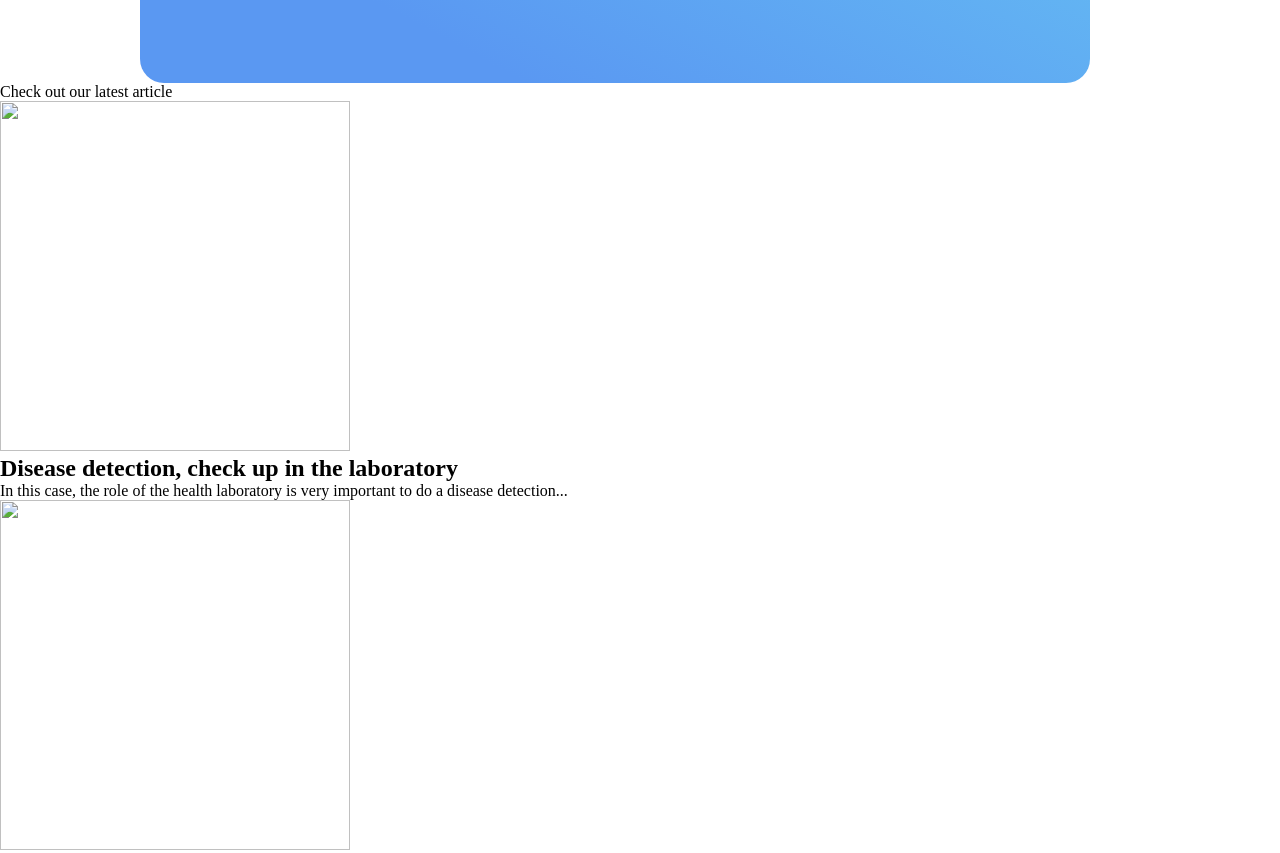
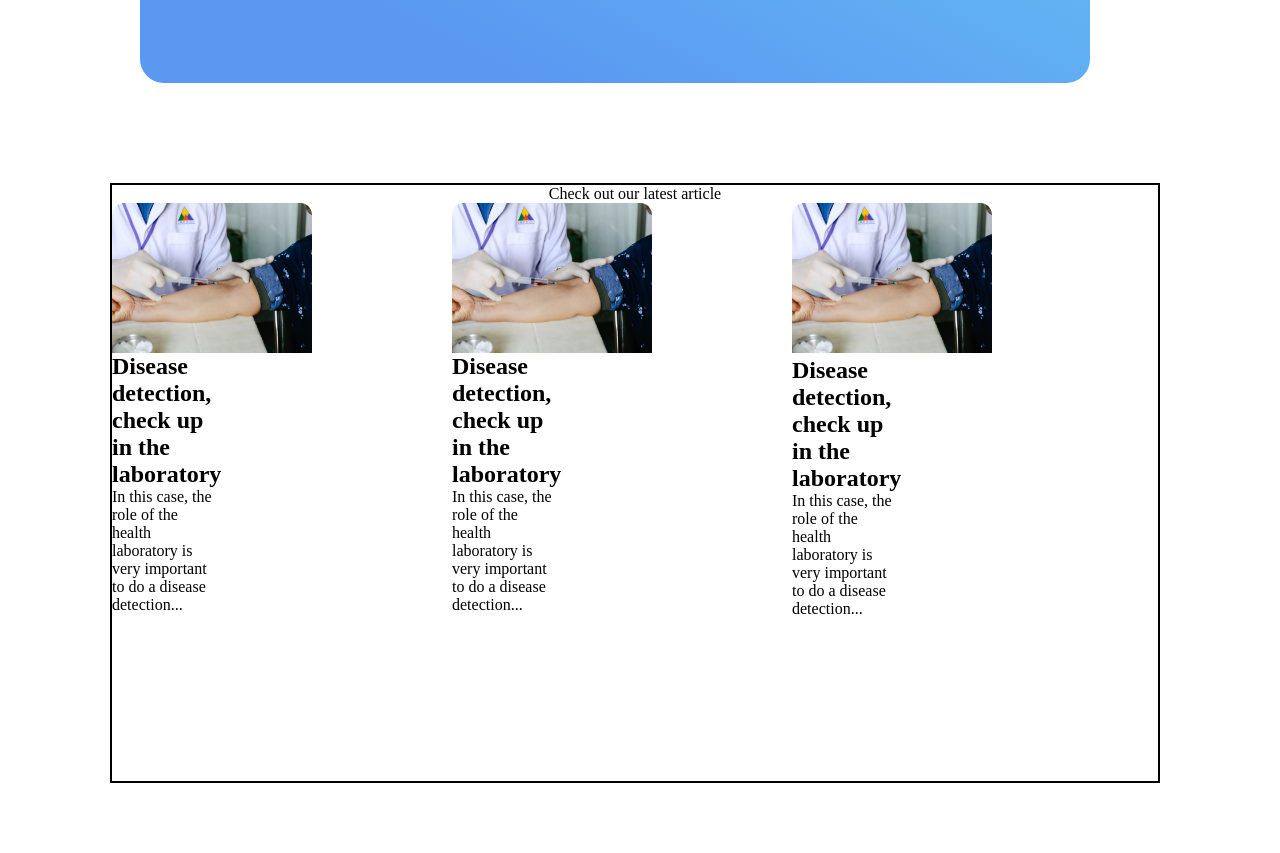
Before and after one commit to trilok-codes/Project1, a plain HTML site: page index.html in a window 1280 px wide. Shown: the part 2882-3735 px from the top of the page. After the commit the page ends 3665 px from the top, so only its background shows below. Drawn offline with Linux system fonts and the light colour scheme.

Commit message:
some changes in project 1

```diff
--- a/index.html
+++ b/index.html
@@ -125,7 +125,7 @@
     <div class="latest">Check out our latest article</div>
     <div class="white-box">
         <div class="white1">
-            <div><img src="" alt="" class="white-image"></div>
+            <div class="gap"><img src="/img/mask.jpg.png" alt="" class="gap"></div>
             <h2>Disease detection, check
                 up in the laboratory</h2>
             <p>In this case, the role of the health laboratory is very important to do
@@ -133,8 +133,8 @@
 
         </div>
         <div class="white2">
-            <div class="white2">
-                <div><img src="" alt="" class="white-image2"></div>
+
+                <div class="gap"><img src="/img/mask.jpg.png" alt="" class="gap"></div>
                 <h2>Disease detection, check
                     up in the laboratory</h2>
                 <p>In this case, the role of the health laboratory is very important to do
@@ -142,8 +142,8 @@
 
         </div>
         <div class="white3">
-            <div class="white2">
-                <div><img src="" alt="" class="white-image2"></div>
+
+                <div ><img src="/img/mask.jpg.png" alt="" class="gap"></div>
                 <h2>Disease detection, check
                     up in the laboratory</h2>
                 <p>In this case, the role of the health laboratory is very important to do
--- a/style.css
+++ b/style.css
@@ -428,7 +428,43 @@ line-height: 30px; /* 157.895% */
     justify-content: space-between;
     align-items: center;
 }
-men-side-text{
+.men-side-text{
     display: flex;
     flex-direction: column;
     align-items: center;}
+.article{
+    width: 1050px;
+    height: 600px;
+    margin-left: 110px;
+    margin-top: 100px;
+    border: 2px solid black;
+
+
+}
+.latest{
+    display: flex;
+    justify-content: center;
+
+}
+
+
+   .white-box{
+    display: flex;
+    column-gap: 240px;
+   }
+   .white1{
+    width: 100px;
+    height: 200;
+   }
+   .white2{
+    width: 100px;
+    height: 200;
+   }
+   .white3{
+    width: 100px;
+    height: 200;
+   }
+   .gap{
+    width:200px;
+    height: 150px;
+   }
```
Also changed, not shown: img/mask.jpg.png (added), 1 other file.
